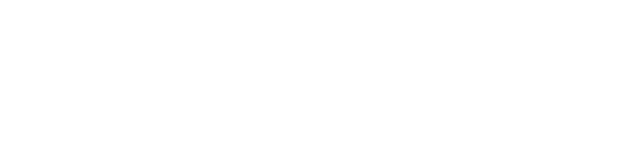
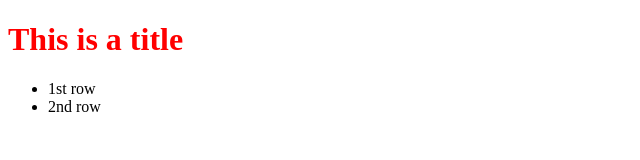
Before and after one commit to QuanTHDSE/Git-Hub-test, a website: page index.html in a window 1280 px wide. Shown: the whole page, without its empty margins (0-640 px from the left). Drawn offline with nearby package versions, Linux system fonts and the light colour scheme.

Commit message:
Sith Commit

```diff
--- a/index.html
+++ b/index.html
@@ -11,6 +11,7 @@
     <script src="https://unpkg.com/react@18/umd/react.development.js" crossorigin></script>
     <script src="https://unpkg.com/react-dom@18/umd/react-dom.development.js" crossorigin></script>
     <div id="root"></div>
+    <script src="title.js"></script>
 </body>
 
 </html>
```
